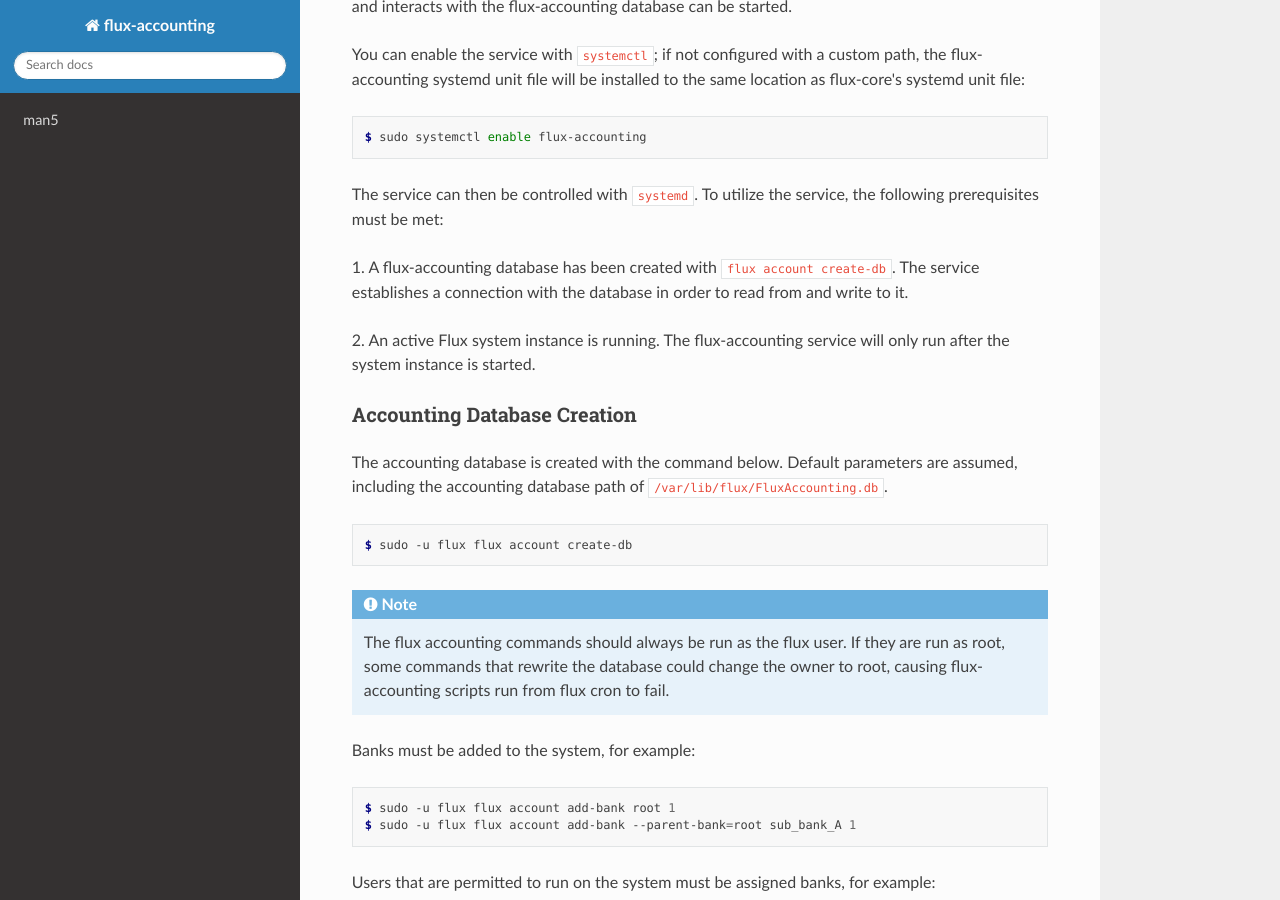
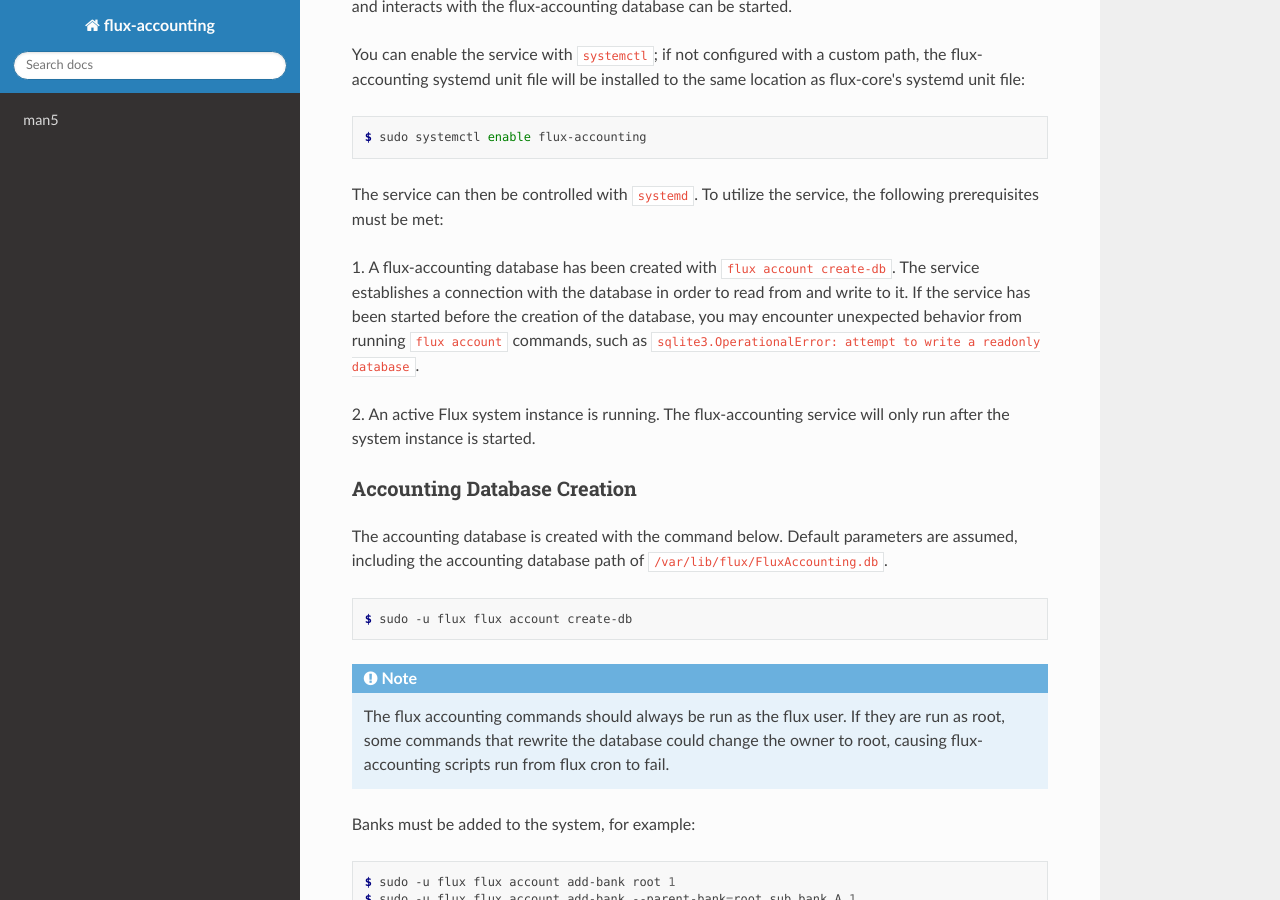
Before and after one commit to flux-framework/flux-accounting, a Sphinx documentation site: the page built from doc/guide/accounting-guide.rst, in a window 1280 px wide and 900 px high, scrolled down 1348 px. Built offline with Sphinx 7.4.7 and the Read the Docs theme 2.0.0, drawn with Linux system fonts in a browser that asks for light colours; cross-references to code outside the pages are shown as plain code.

Commit message:
doc: add note about creating DB before service
Problem: The flux-accounting service depends on the creation of the
flux-accounting DB before starting since it needs to establish a
connection to the DB in order to run "flux account" commands. If this is
done out of order, confusing behavior can result from running the
commands, such as an "attempt to write to a readonly database" error.

Add a note to the flux-accounting guide about making sure the
flux-accounting DB has been created before starting the flux-accounting
service and give an example of the error message that can potentially
occur.

```diff
--- a/doc/guide/accounting-guide.rst
+++ b/doc/guide/accounting-guide.rst
@@ -77,7 +77,9 @@ the following prerequisites must be met:
 
 1. A flux-accounting database has been created with ``flux account create-db``.
 The service establishes a connection with the database in order to read from
-and write to it.
+and write to it. If the service has been started before the creation of the
+database, you may encounter unexpected behavior from running ``flux account``
+commands, such as ``sqlite3.OperationalError: attempt to write a readonly database``.
 
 2. An active Flux system instance is running. The flux-accounting service will
 only run after the system instance is started.
```
